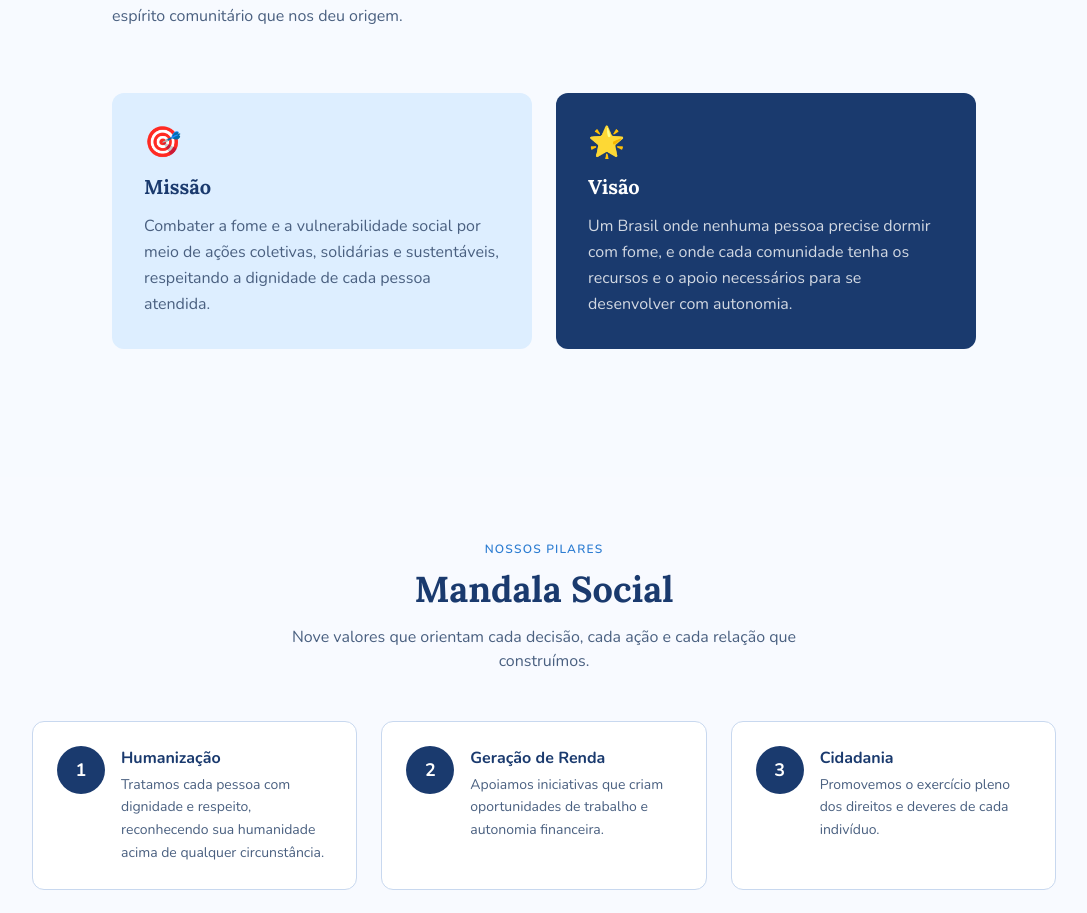
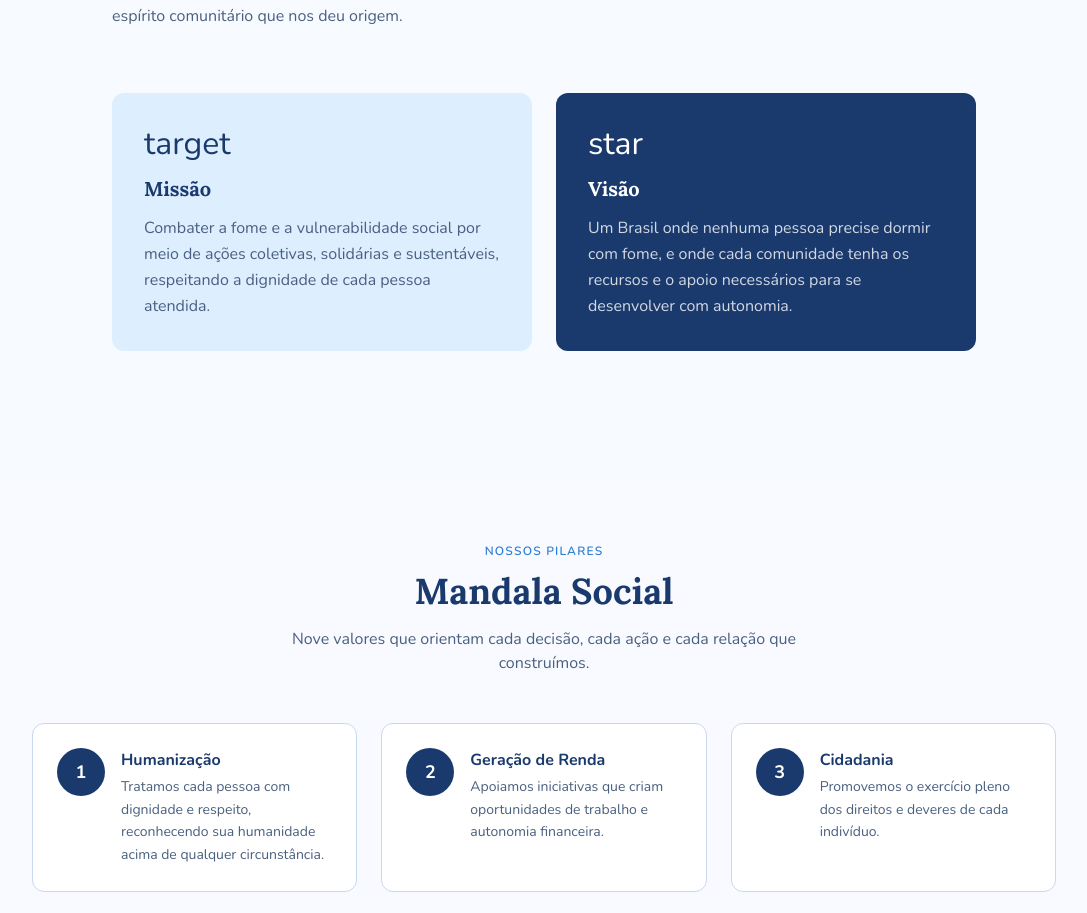
Before and after one commit to RAZIEL-SEC/Trabalho-Web-III, a React (Vite) app: page /quem-somos in a window 1280 px wide. Shown: the part 823-1736 px from the top of the page, without its empty margins (96-1183 px from the left). Built offline with nearby package versions, Linux system fonts and the light colour scheme; the HTML template or start-up script is replaced by a standard one.

Commit message:
Replace emoji with vector icons in QuemSomos.tsx

```diff
--- a/src/pages/public/QuemSomos.tsx
+++ b/src/pages/public/QuemSomos.tsx
@@ -1,3 +1,5 @@
+import Icon from '../../components/Icon';
+
 const valores = [
   { n: 1, nome: 'Humanização', desc: 'Tratamos cada pessoa com dignidade e respeito, reconhecendo sua humanidade acima de qualquer circunstância.' },
   { n: 2, nome: 'Geração de Renda', desc: 'Apoiamos iniciativas que criam oportunidades de trabalho e autonomia financeira.' },
@@ -51,14 +53,14 @@ export default function QuemSomos() {
         {/* Mission & Vision */}
         <div className="grid md:grid-cols-2 gap-6 mb-16">
           <div className="bg-[#ddeeff] rounded-xl p-8">
-            <div className="text-3xl mb-3">🎯</div>
+            <div className="text-3xl mb-3 text-[#1a3a6e]"><Icon name="target" size={32} /></div>
             <h3 className="font-serif font-bold text-[#1a3a6e] text-xl mb-3">Missão</h3>
             <p className="text-[#4a6080] leading-relaxed">
               Combater a fome e a vulnerabilidade social por meio de ações coletivas, solidárias e sustentáveis, respeitando a dignidade de cada pessoa atendida.
             </p>
           </div>
           <div className="bg-[#1a3a6e] rounded-xl p-8 text-white">
-            <div className="text-3xl mb-3">🌟</div>
+            <div className="text-3xl mb-3"><Icon name="star" size={32} /></div>
             <h3 className="font-serif font-bold text-xl mb-3">Visão</h3>
             <p className="text-white/80 leading-relaxed">
               Um Brasil onde nenhuma pessoa precise dormir com fome, e onde cada comunidade tenha os recursos e o apoio necessários para se desenvolver com autonomia.
```
